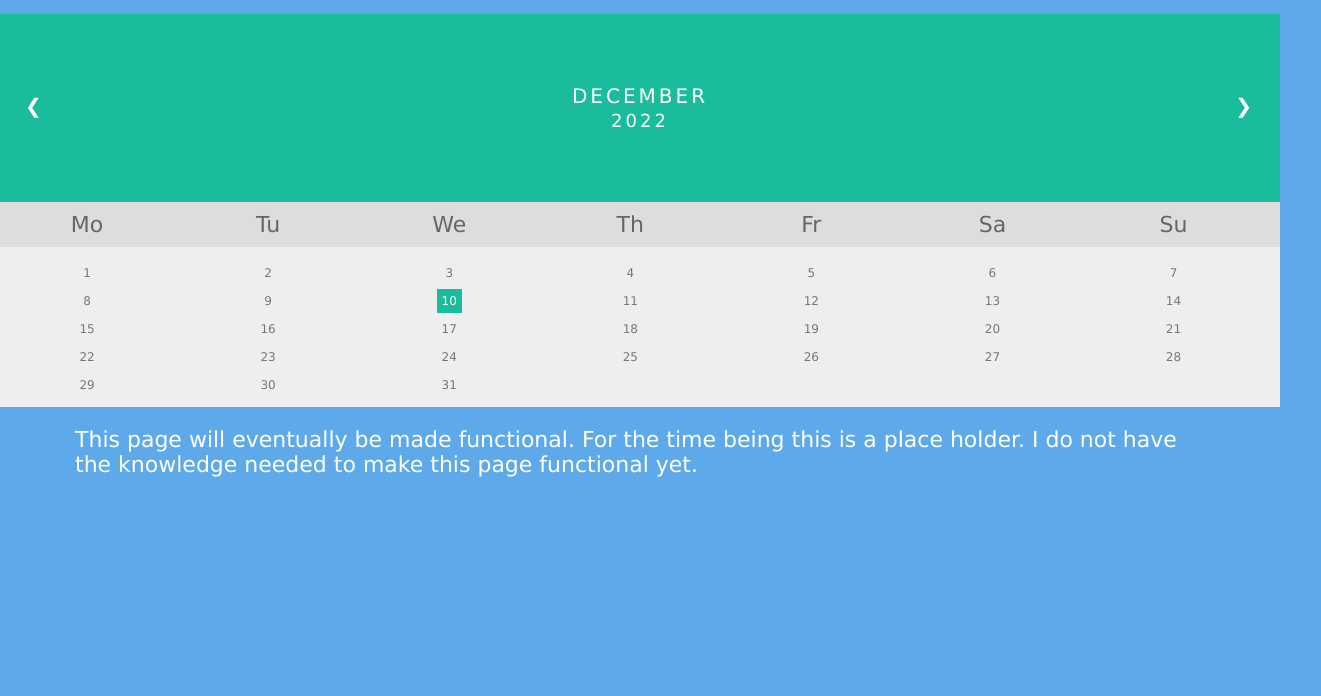
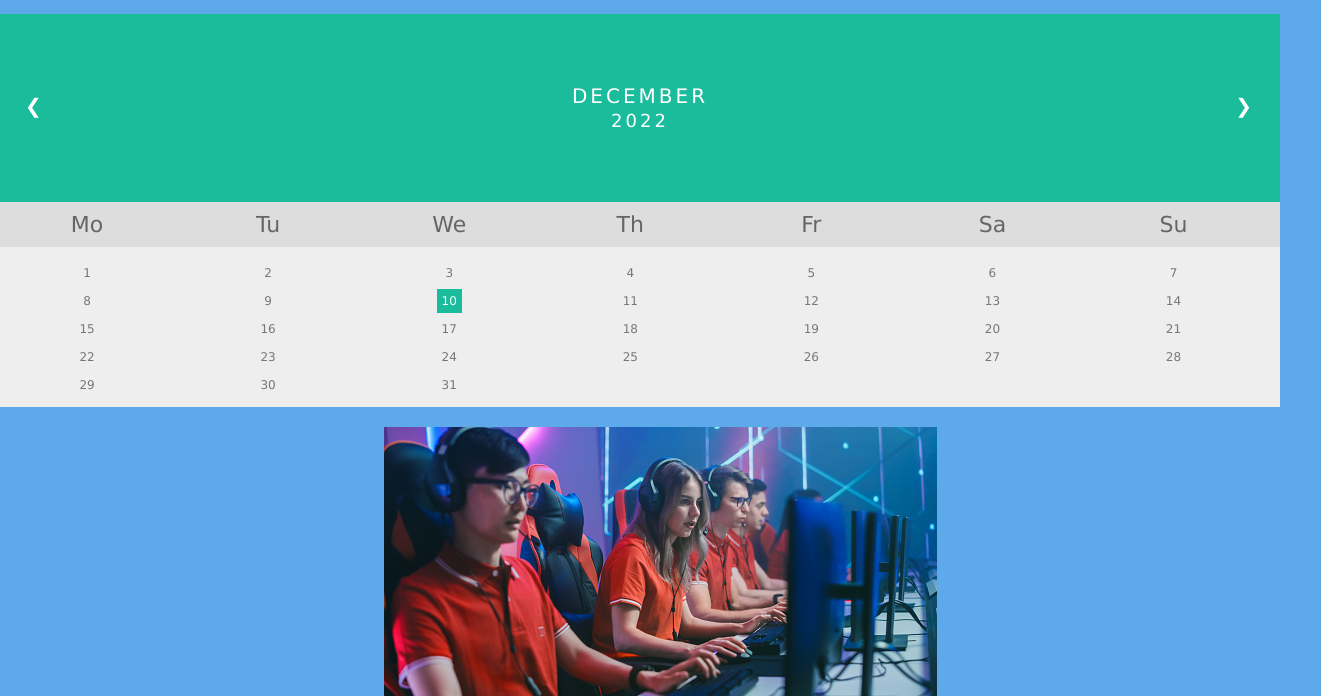
Before and after one commit to levenbarney/WebDesign-Development, a plain HTML site: page personalSitePlan/Reservations.html in a window 1280 px wide. Shown: the part 191-887 px from the top of the page, 1321 px wide, since content can reach past the window. Drawn offline with Linux system fonts and the light colour scheme.

Commit message:
Updated Personal Site for Final

```diff
--- a/personalSitePlan/Reservations.html
+++ b/personalSitePlan/Reservations.html
@@ -74,6 +74,7 @@
   <li>30</li>
   <li>31</li>
 </ul>
+    <img id="Gamers" src="images/Gamers.jpg" alt="Image of Gamers">
     <div class="ReservationMSG">
       This page will eventually be made functional. For the time being this is a place holder. I do not have the knowledge needed to make this page functional yet.
     </div>
--- a/personalSitePlan/personalSite.css
+++ b/personalSitePlan/personalSite.css
@@ -150,6 +150,12 @@ main section img{
     margin-left: 75px;
     margin-right: 75px;
     margin-top: 20px;
+}
+#Gamers{
+    margin-top: 20px;
+    margin-left: 30%;
+    margin-right: 30%;
+    margin-bottom: 0px;
 }
 .msg{
     background-color: #5da9e9;
```
